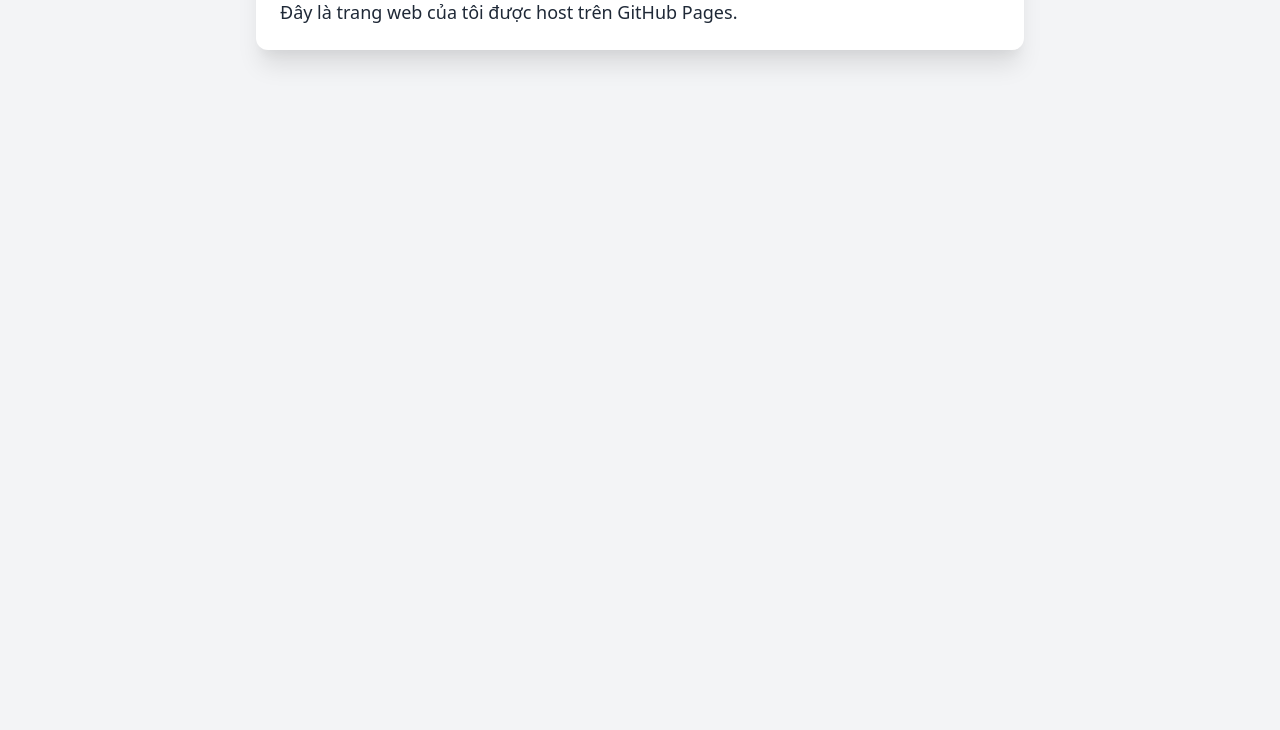
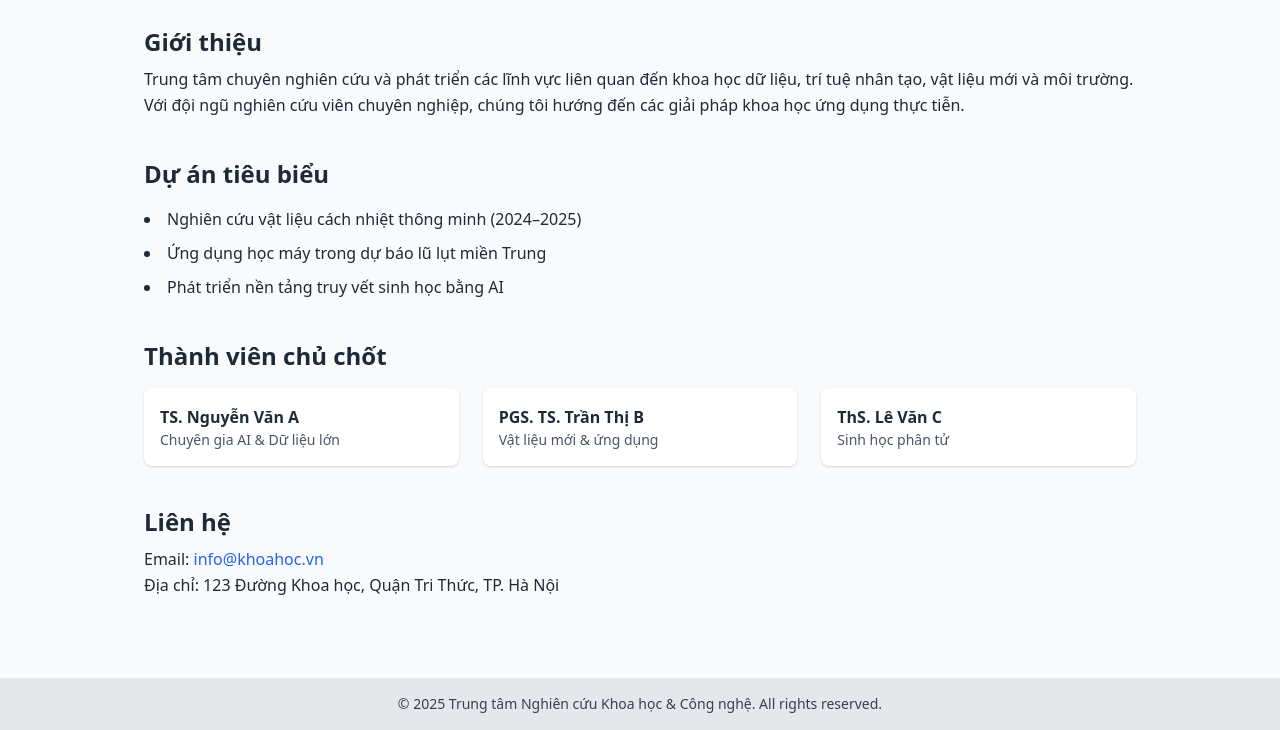
Before and after one commit to binrey99/binrey99.github.io, a plain HTML site: page index.html in a window 1280 px wide. Shown: the part 118-848 px from the top of the page. Before the commit the page ends 800 px from the top, so only its background shows below. Drawn offline with nearby package versions, Linux system fonts and the light colour scheme.

Commit message:
index.html

```diff
--- a/index.html
+++ b/index.html
@@ -1,14 +1,74 @@
 <!DOCTYPE html>
 <html lang="vi">
 <head>
-  <meta charset="UTF-8">
-  <title>Trang Web Của Tôi</title>
-  <link href="https://cdn.jsdelivr.net/npm/tailwindcss@2.2.19/dist/tailwind.min.css" rel="stylesheet">
+  <meta charset="UTF-8" />
+  <meta name="viewport" content="width=device-width, initial-scale=1.0" />
+  <title>Trang Khoa Học</title>
+  <link href="https://cdn.jsdelivr.net/npm/tailwindcss@2.2.19/dist/tailwind.min.css" rel="stylesheet" />
 </head>
-<body class="bg-gray-100 text-gray-800">
-  <div class="max-w-3xl mx-auto p-6 mt-10 bg-white rounded-xl shadow-xl">
-    <h1 class="text-3xl font-bold mb-4">Xin chào! 👋</h1>
-    <p class="text-lg">Đây là trang web của tôi được host trên GitHub Pages.</p>
-  </div>
+<body class="bg-gray-50 text-gray-800 font-sans leading-relaxed">
+
+  <!-- Header -->
+  <header class="bg-blue-900 text-white py-6 shadow-md">
+    <div class="max-w-5xl mx-auto px-4">
+      <h1 class="text-3xl font-bold">Trung tâm Nghiên cứu Khoa học & Công nghệ</h1>
+      <p class="text-sm text-blue-200">Chia sẻ tri thức – Định hình tương lai</p>
+    </div>
+  </header>
+
+  <!-- Nội dung chính -->
+  <main class="max-w-5xl mx-auto px-4 py-10">
+
+    <!-- Giới thiệu -->
+    <section class="mb-10">
+      <h2 class="text-2xl font-semibold mb-2">Giới thiệu</h2>
+      <p>
+        Trung tâm chuyên nghiên cứu và phát triển các lĩnh vực liên quan đến khoa học dữ liệu, trí tuệ nhân tạo, vật liệu mới và môi trường. Với đội ngũ nghiên cứu viên chuyên nghiệp, chúng tôi hướng đến các giải pháp khoa học ứng dụng thực tiễn.
+      </p>
+    </section>
+
+    <!-- Dự án tiêu biểu -->
+    <section class="mb-10">
+      <h2 class="text-2xl font-semibold mb-4">Dự án tiêu biểu</h2>
+      <ul class="space-y-2 list-disc list-inside">
+        <li>Nghiên cứu vật liệu cách nhiệt thông minh (2024–2025)</li>
+        <li>Ứng dụng học máy trong dự báo lũ lụt miền Trung</li>
+        <li>Phát triển nền tảng truy vết sinh học bằng AI</li>
+      </ul>
+    </section>
+
+    <!-- Thành viên -->
+    <section class="mb-10">
+      <h2 class="text-2xl font-semibold mb-4">Thành viên chủ chốt</h2>
+      <div class="grid grid-cols-1 md:grid-cols-3 gap-6">
+        <div class="bg-white p-4 rounded-lg shadow">
+          <h3 class="font-bold">TS. Nguyễn Văn A</h3>
+          <p class="text-sm text-gray-600">Chuyên gia AI & Dữ liệu lớn</p>
+        </div>
+        <div class="bg-white p-4 rounded-lg shadow">
+          <h3 class="font-bold">PGS. TS. Trần Thị B</h3>
+          <p class="text-sm text-gray-600">Vật liệu mới & ứng dụng</p>
+        </div>
+        <div class="bg-white p-4 rounded-lg shadow">
+          <h3 class="font-bold">ThS. Lê Văn C</h3>
+          <p class="text-sm text-gray-600">Sinh học phân tử</p>
+        </div>
+      </div>
+    </section>
+
+    <!-- Liên hệ -->
+    <section class="mb-10">
+      <h2 class="text-2xl font-semibold mb-2">Liên hệ</h2>
+      <p>Email: <a href="mailto:info@khoahoc.vn" class="text-blue-600 hover:underline">info@khoahoc.vn</a></p>
+      <p>Địa chỉ: 123 Đường Khoa học, Quận Tri Thức, TP. Hà Nội</p>
+    </section>
+
+  </main>
+
+  <!-- Footer -->
+  <footer class="bg-gray-200 text-center text-sm text-gray-700 py-4">
+    © 2025 Trung tâm Nghiên cứu Khoa học & Công nghệ. All rights reserved.
+  </footer>
+
 </body>
 </html>
```
